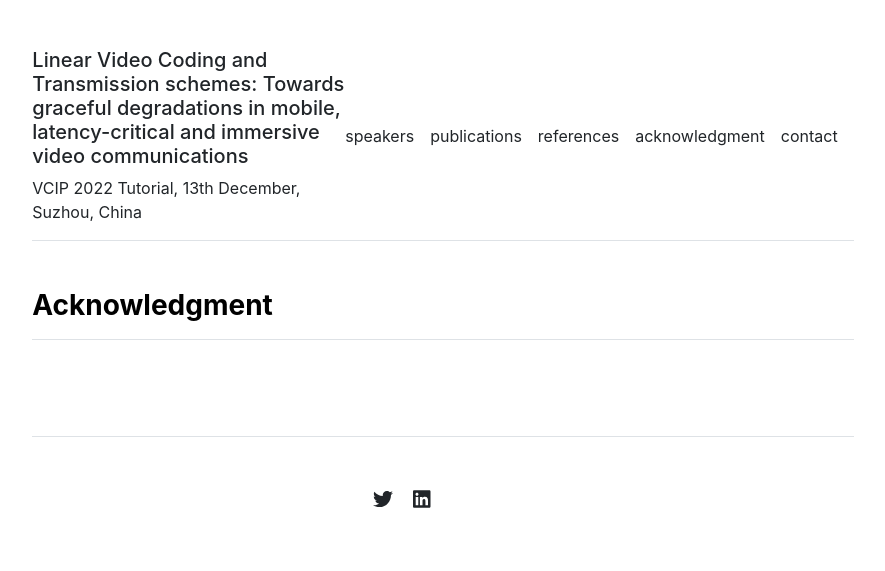
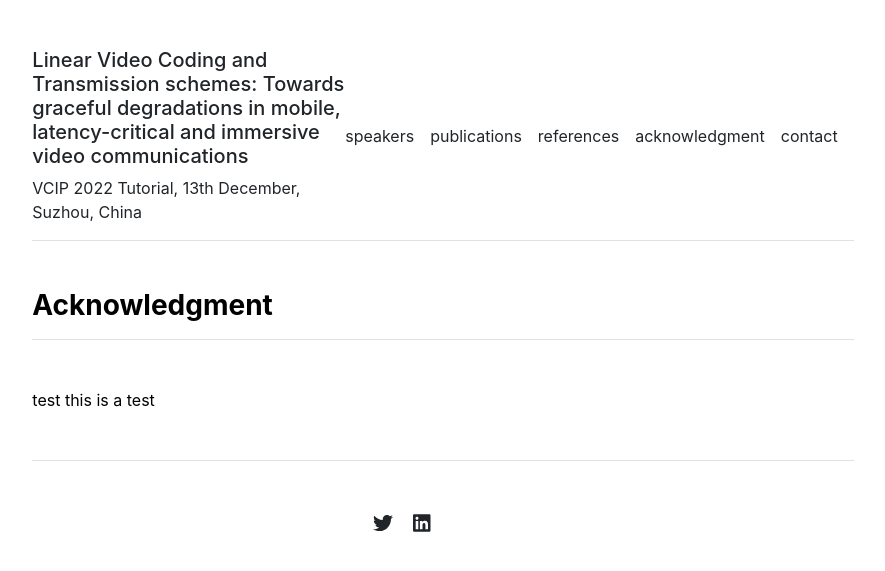
Before and after one commit to XiaYi59/LVCT, a Jekyll site: the page built from acknowledgment.md, in a window 1280 px wide. Shown: the top 571 px of the page, without its empty margins (197-1082 px from the left). Built offline with Jekyll 4.4.1, drawn with Linux system fonts in a browser that asks for light colours.

Commit message:
Update acknowledgment.html

```diff
--- a/_layouts/acknowledgment.html
+++ b/_layouts/acknowledgment.html
@@ -5,6 +5,6 @@ layout: default
 <div class="row g-5 mb-5">
   <div class="col-md-12">
     <h3 class="fw-bold border-bottom pb-3 mb-5">{{ page.title }}</h3>
-    {{ content }}
+    test this is a test
   </div>
 </div>
```
